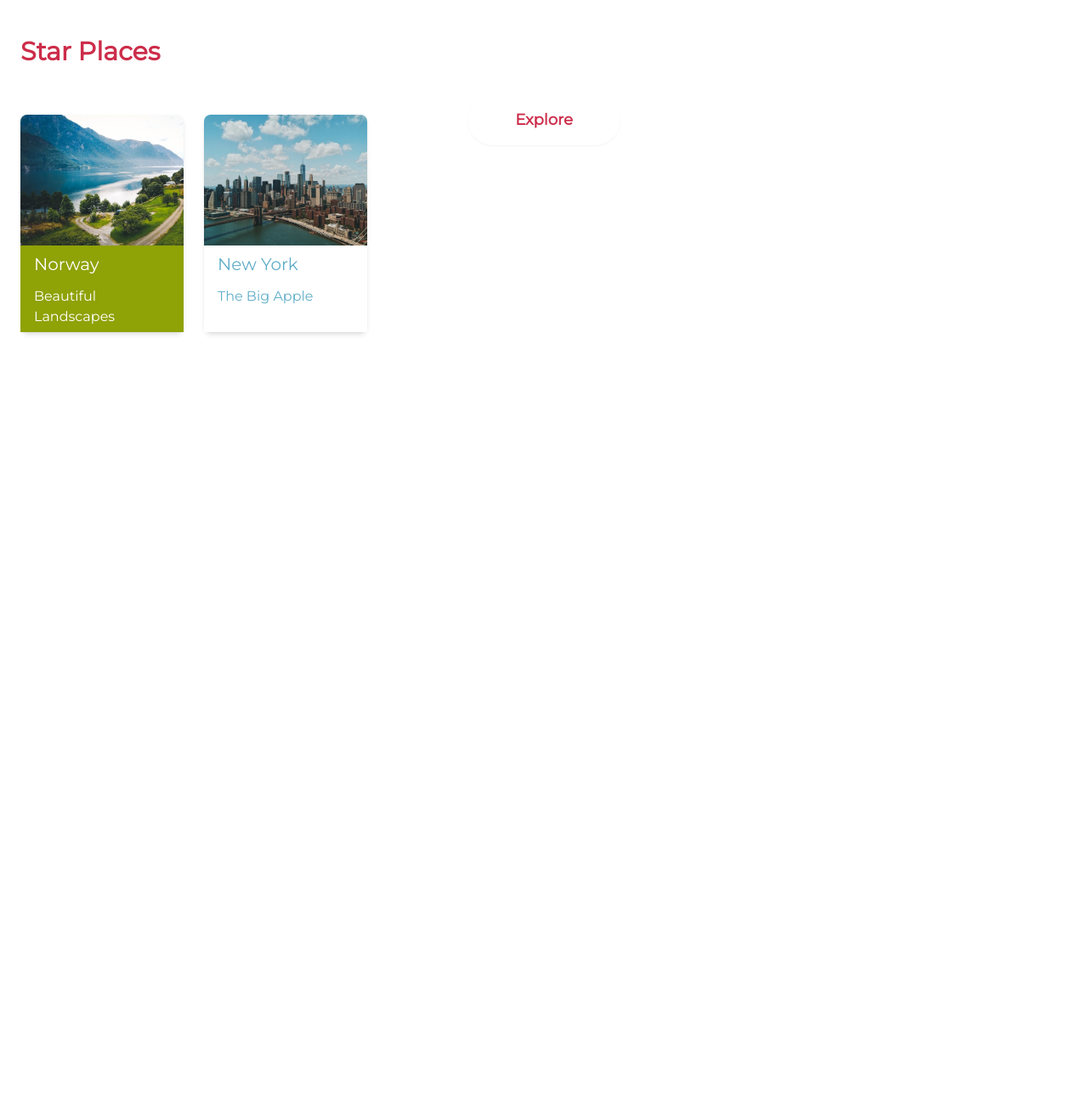
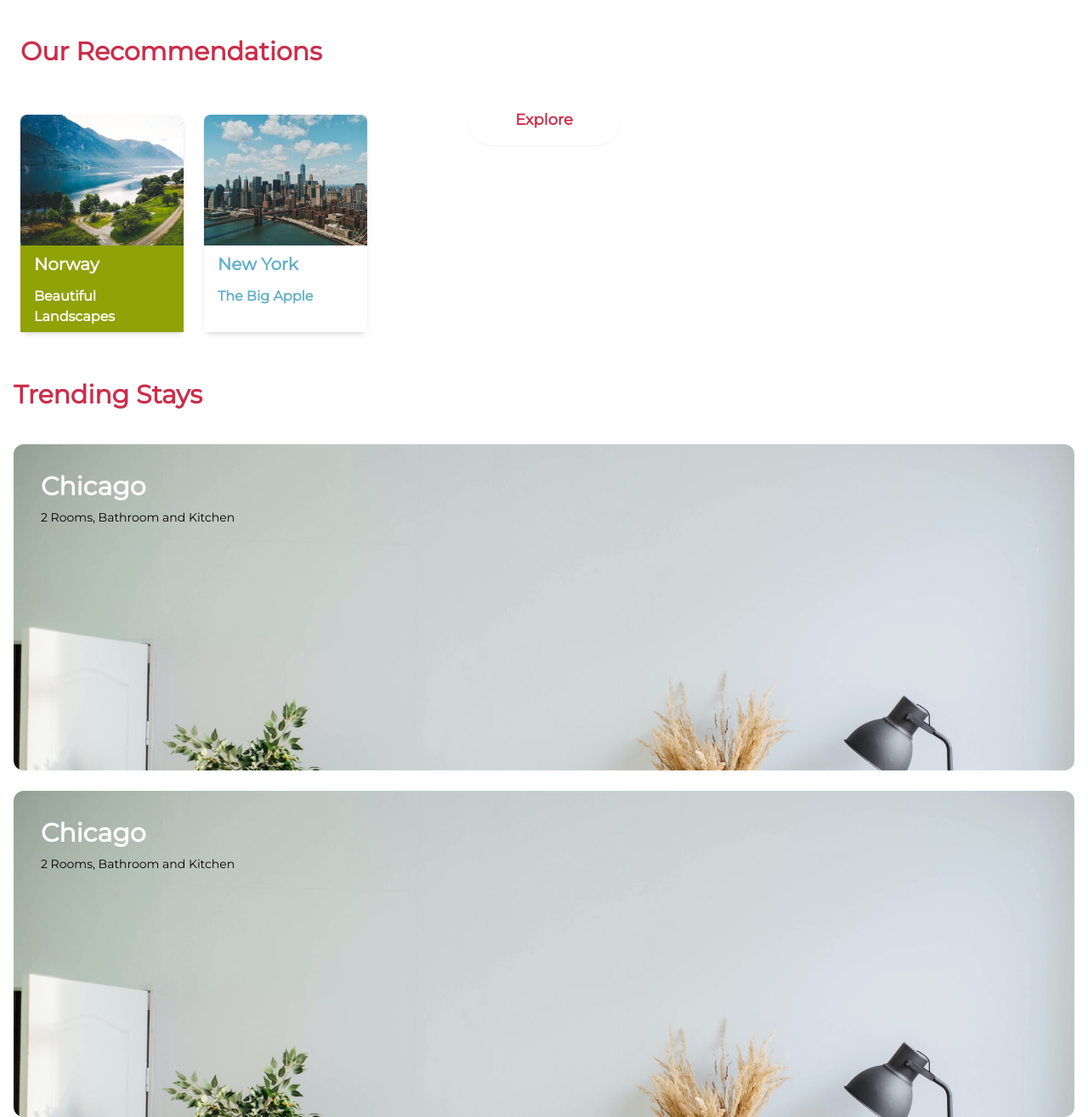
Before and after one commit to fabriciobencomo/TravelPage, a website: page public/index.html in a window 1280 px wide. Shown: the part 337-1652 px from the top of the page at 85% size. Before the commit the page ends 800 px from the top, so only its background shows below. Drawn offline with Linux system fonts and the light colour scheme.

Commit message:
trending stays section added

```diff
--- a/public/index.html
+++ b/public/index.html
@@ -26,25 +26,37 @@
             </div>
         </div>
         <div id="recommended" class="py-10 px-6">
-            <p class="text-3xl font-semibold text-primary py-10 items-start">Star Places</p>
+            <p class="text-3xl font-semibold text-primary py-10 items-start">Our Recommendations</p>
             <div class="w-auto h-72 items-center flex overflow-x-auto overscroll-x-contain space-x-6 overflow-y-hidden">
                 <div class="card">
                     <div class="w-full h-3/5 rounded-t-lg bg-norway bg-cover"></div>
                     <div class="bg-secondary w-full h-2/5">
-                        <p class="text-white text-xl text-bold px-4 py-2">Norway</p>
-                        <p class="text-white text-md text-semibold px-4 py-1">Beautiful Landscapes</p>
+                        <p class="text-white text-xl font-bold px-4 py-2">Norway</p>
+                        <p class="text-white text-md font-semibold px-4 py-1">Beautiful Landscapes</p>
                     </div>
                 </div>
                 <div class="card">
                     <div class="w-full h-3/5 rounded-t-lg bg-new_york bg-cover"></div>
                     <div class="bg-white w-full h-2/5">
-                        <p class="text-tertiary text-xl text-bold px-4 py-2">New York</p>
-                        <p class="text-tertiary text-md text-semibold px-4 py-1">The Big Apple</p>
+                        <p class="text-tertiary text-xl font-bold px-4 py-2">New York</p>
+                        <p class="text-tertiary text-md font-semibold px-4 py-1">The Big Apple</p>
                     </div>
                 </div>
             </div>
         </div>
-        <div id="best_places"></div>
+        <div id="trending_stays" class="px-4 h-full w-full">
+            <p class="text-3xl font-semibold text-primary pb-10 items-start">Trending Stays</p>
+            <div class="w-full h-full flex flex-col space-y-6 items-center justify-center">
+                <div class="w-full h-96 bg-chicago bg-cover rounded-xl">
+                    <p class="card-title">Chicago</p>
+                    <p class="text-black text-sm px-8 mr-24">2 Rooms, Bathroom and Kitchen</p>
+                </div>
+                <div class="w-full h-96 bg-chicago bg-cover rounded-xl">
+                    <p class="card-title">Chicago</p>
+                    <p class="text-black text-sm px-8 mr-24">2 Rooms, Bathroom and Kitchen</p>
+                </div>
+            </div>
+        </div>
     </section>
     <footer>
 
--- a/src/css/tailwind.css
+++ b/src/css/tailwind.css
@@ -5,3 +5,6 @@
 .card{
     @apply w-48 h-64 shadow-md rounded-lg flex-none transform transition-all hover:-translate-y-4 hover:shadow-xl
 }
+.card-title{
+    @apply text-white text-3xl font-semibold pt-8 pb-2 px-8
+}
```
Also changed, not shown: public/css/tailwind.css.
